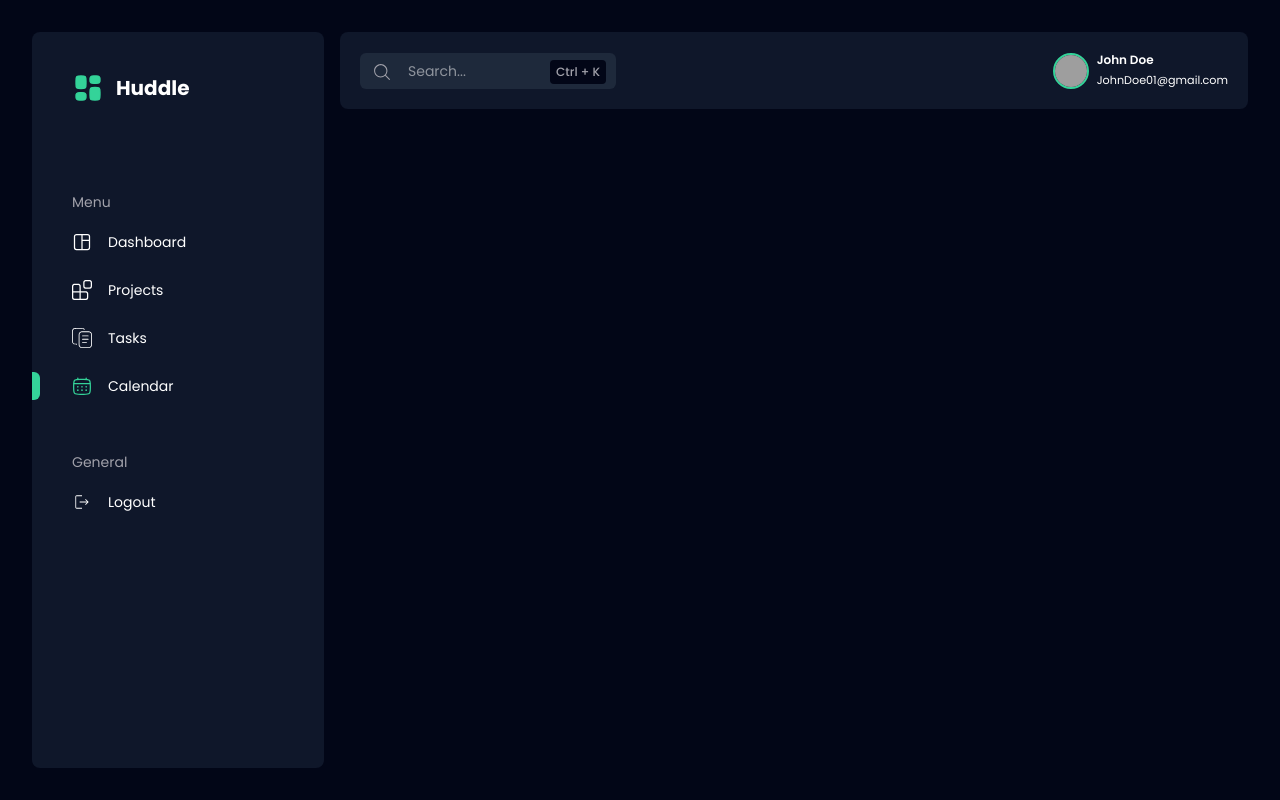
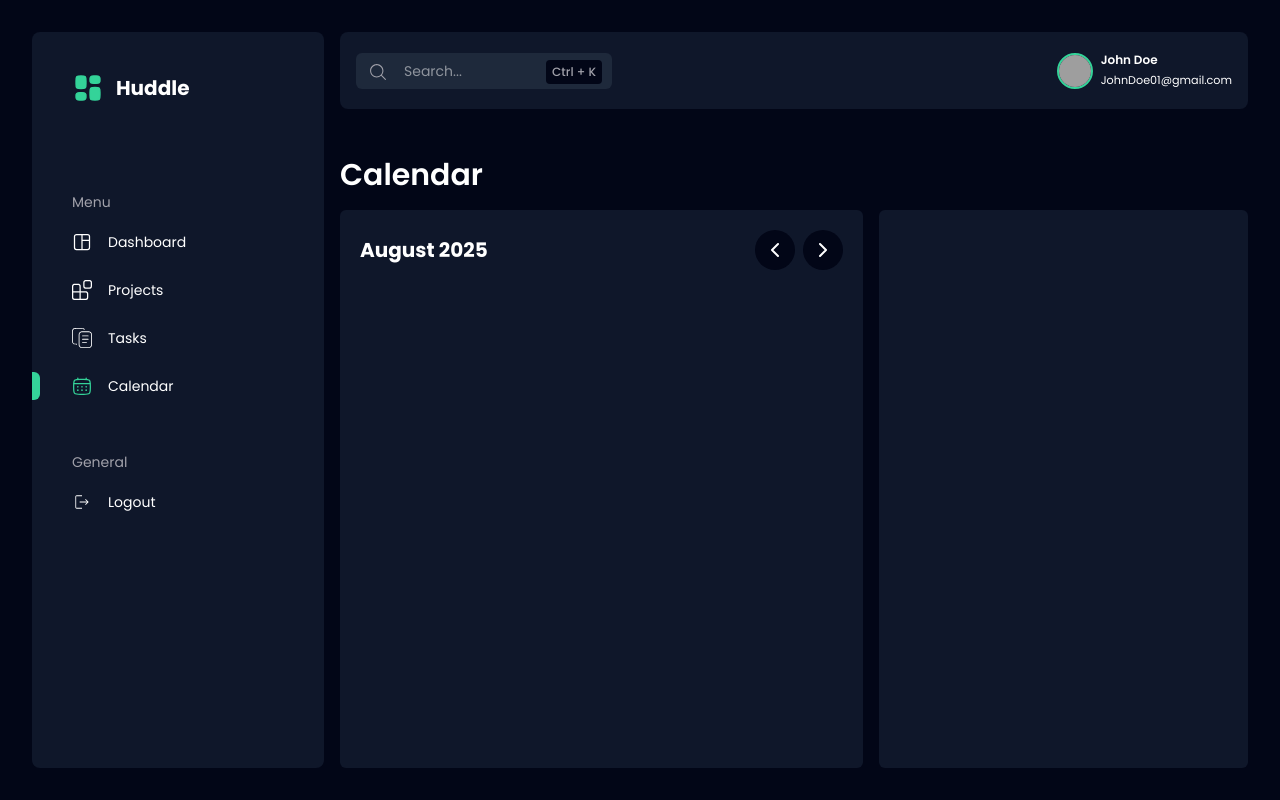
Before and after one commit to N4EXM/Huddle, a React (Vite) app in the folder frontend/: page /Calendar in a window 1280 px wide. Built offline with nearby package versions, Linux system fonts and the light colour scheme; grey boxes are pictures that could not be loaded.

Commit message:
working on calendarPage

```diff
--- a/frontend/src/components/General/Navbar.jsx
+++ b/frontend/src/components/General/Navbar.jsx
@@ -4,7 +4,7 @@ import userImg from '../../assets/images/user.png'
 const Navbar = () => {
   return (
     <div
-        className='w-full col-start-4 col-span-9 p-5 rounded-lg row-span-2 bg-secondBackground mb-8 flex items-center justify-between'
+        className='w-full col-start-4 col-span-9 p-5 px-4 rounded-lg row-span-2 bg-secondBackground mb-8 flex items-center justify-between'
     >
         {/* search bar */}
         <div
--- a/frontend/src/components/tasksPage/TaskListItem.jsx
+++ b/frontend/src/components/tasksPage/TaskListItem.jsx
@@ -57,7 +57,7 @@ const TaskListItem = ({id, name, description, date, priority, completed, project
         >
             {/* team */}
         <div
-            className='flex items-center justify-center w-full'
+            className='flex items-center justify-end w-full'
         >
             <div
                 className='relative w-fit flex items-center justify-center pr-14'
@@ -85,7 +85,7 @@ const TaskListItem = ({id, name, description, date, priority, completed, project
 
         {/* date */}
         <div
-            className='flex items-center justify-center w-full'
+            className='flex items-center justify-end w-full'
         >
             <p
                 className='text-dimText text-xs font-medium'
@@ -96,7 +96,7 @@ const TaskListItem = ({id, name, description, date, priority, completed, project
 
         {/* priority */}
         <div
-            className='flex items-center justify-center w-full'
+            className='flex items-center justify-end w-full'
         >
             <p
                 className={`${priorityId === 0 && "bg-red-300 text-red-700"} ${priorityId === 1 && "bg-yellow-200 text-yellow-700"} ${priorityId === 2 && "bg-blue-300 text-blue-700"} p-1 px-3 rounded-full text-xs font-medium w-fit`}
--- a/frontend/src/pages/CalendarPage.jsx
+++ b/frontend/src/pages/CalendarPage.jsx
@@ -1,8 +1,58 @@
-import React from 'react'
+import React, { useState, useEffect } from 'react'
 import Sidebar from '../components/General/Sidebar'
 import Navbar from '../components/General//Navbar'
+import { getCurrentDate, getCurrentDayInMonthIndex, getCurrentMonth, getCurrentYear } from '../utils/dateUtils'
 
 const CalendarPage = () => {
+
+  // date values
+  const currentDayOfMonth = getCurrentDate()
+  const currentMonthIndex = getCurrentMonth()
+  const currentYear = getCurrentYear()
+
+  // calendar state management
+  const [tasksForSelectedDate, setTasksForSelectedDate] = useState([])
+  const [selectedMonthIndex, setSelectedMonthIndex] = useState(getCurrentMonth())
+  const [selectedYear, setSelectedYear] = useState(getCurrentYear())
+  const [daysInSelectedMonth, setDaysInSelectedMonth] = useState(getCurrentDayInMonthIndex())
+  const [selectedDayOfMonth, setSelectedDayOfMonth] = useState(getCurrentDate())
+  const [selectedDayIndex, setSelectedDayIndex] = useState(getCurrentDayInMonthIndex(selectedYear, selectedMonthIndex, selectedDayOfMonth))
+
+  // Month and day name data
+  const monthNames = [
+    { fullName: "January", abrName: "Jan" },
+    { fullName: "February", abrName: "Feb" },
+    { fullName: "March", abrName: "Mar" },
+    { fullName: "April", abrName: "Apr" },
+    { fullName: "May", abrName: "May" },
+    { fullName: "June", abrName: "Jun" },
+    { fullName: "July", abrName: "Jul" },
+    { fullName: "August", abrName: "Aug" },
+    { fullName: "September", abrName: "Sep" },
+    { fullName: "October", abrName: "Oct" },
+    { fullName: "November", abrName: "Nov" },
+    { fullName: "December", abrName: "Dec" },
+  ]
+
+  const dayNames = [
+    { fullName: "Sunday", abrName: "Sun" },
+    { fullName: "Monday", abrName: "Mon" },
+    { fullName: "Tuesday", abrName: "Tue" },
+    { fullName: "Wednesday", abrName: "Wed" },
+    { fullName: "Thursday", abrName: "Thu" },
+    { fullName: "Friday", abrName: "Fri" },
+    { fullName: "Saturday", abrName: "Sat" },
+  ]
+
+  useEffect(() => {
+    console.log("tasksForSelectedDate:", tasksForSelectedDate)
+    console.log("selectedMonthIndex: ", selectedMonthIndex)
+    console.log("selectedYear: ", selectedYear)
+    console.log("daysInSelectedMonth:", daysInSelectedMonth)
+    console.log("selectedDayOfMonth: ", selectedDayOfMonth)
+    console.log("selectedDayIndex: ", selectedDayIndex)
+  }, [])
+
   return (
     <div
       className='w-full h-screen max-h-screen bg-background p-8 grid grid-cols-12 grid-rows-12 text-text gap-4'
@@ -12,6 +62,55 @@ const CalendarPage = () => {
       <div
         className='w-full h-full col-span-9 row-span-10 grid grid-cols-12 grid-rows-12 gap-4'
       >
+        {/* title */}
+        <div
+          className='col-span-12'
+        >
+          <p
+            className='font-semibold text-3xl'
+          >
+            Calendar
+          </p>
+        </div>
+
+        {/* calendar container */}
+        <div
+          className='flex p-5 flex-col gap-4 col-span-7 row-span-11 bg-secondBackground rounded-md'
+        >
+
+          {/* month, year and buttons */}
+          <div
+            className='flex flex-row items-center justify-between w-full h-fit'
+          >
+            <h1
+              className='text-xl font-bold'
+            >
+              August 2025
+            </h1>
+            <div
+              className='flex flex-row items-center gap-2'
+            >
+              <button
+                className='bg-background p-2 rounded-full hover:bg-primary duration-200'
+              >
+                <svg xmlns="http://www.w3.org/2000/svg" width="24" height="24" viewBox="0 0 24 24"><path fill="none" stroke="currentcolor" stroke-linecap="round" stroke-linejoin="round" stroke-width="2" d="m15 6l-6 6l6 6"/></svg>
+              </button>
+              <button
+                className='rotate-180 bg-background p-2 rounded-full hover:bg-primary duration-200'
+              >
+                <svg xmlns="http://www.w3.org/2000/svg" width="24" height="24" viewBox="0 0 24 24"><path fill="none" stroke="currentcolor" stroke-linecap="round" stroke-linejoin="round" stroke-width="2" d="m15 6l-6 6l6 6"/></svg>
+              </button>
+            </div>
+          </div>
+
+        </div>
+
+        {/* selected date Tasks */}
+        <div
+          className='col-span-5 row-span-11 bg-secondBackground rounded-md'
+        >
+
+        </div>
 
       </div>
 
--- /dev/null
+++ b/frontend/src/utils/dateUtils.js
@@ -0,0 +1,21 @@
+// utils/dateUtils.js
+export function getDaysInMonth(year, month) {
+  return new Date(year, month + 1, 0).getDate();
+}
+
+export function getCurrentMonth() {
+    return new Date().getMonth()
+}
+
+export function getCurrentYear() {
+    return new Date().getFullYear()
+}
+
+export function getCurrentDate() {
+    return new Date().getDate()
+}
+
+export function getCurrentDayInMonthIndex (year, month, day) {
+    // return new Date(year, month, day).toLocaleDateString("en-GB", { weekday: "short" })
+    return new Date(year, month, day).getDay()
+}
```
Also changed, not shown: frontend/src/context/MockContext.jsx (+40 -20 lines).
